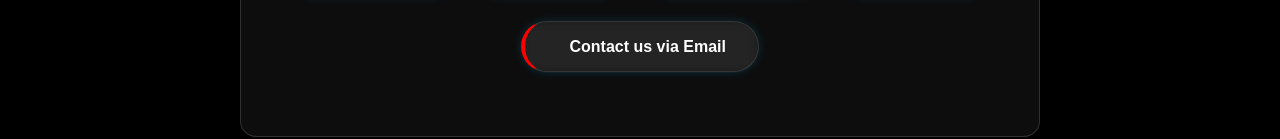
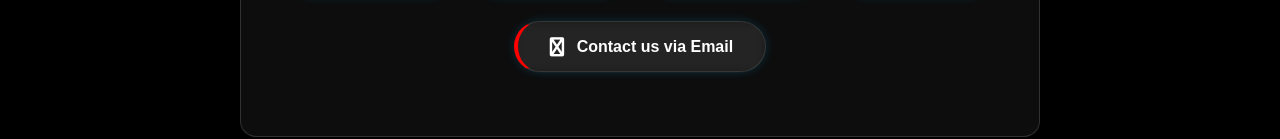
Before and after one commit to M1hunter09/MegaLock, a plain HTML site: page join.html in a window 1280 px wide. Shown: the part 418-557 px from the top of the page. Drawn offline with Linux system fonts and the light colour scheme.

Commit message:
Update join.html
Signed-off-by: M1hunter09 <m1hunter1509@gmail.com>

```diff
--- a/join.html
+++ b/join.html
@@ -47,7 +47,7 @@
   <i class="fab fa-twitch"></i> Twitch
 </a>
 <a href="mailto:megalockserver@gmail.com" target="_blank" class="social-link youtube">
-  <i class="fab fa-gmail"></i> Contact us via Email
+  <i class="fab fa-envelope"></i> Contact us via Email
 </a>
   </div>
 </section>
```
